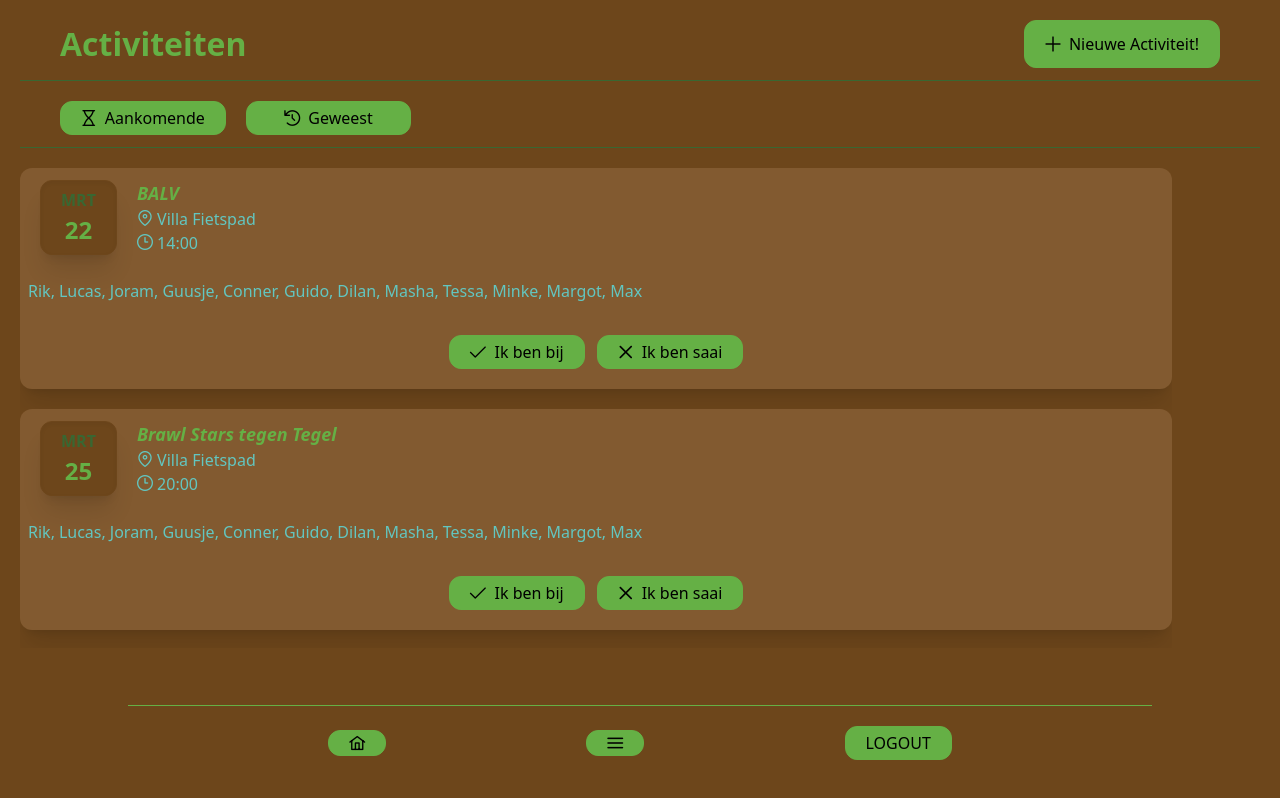
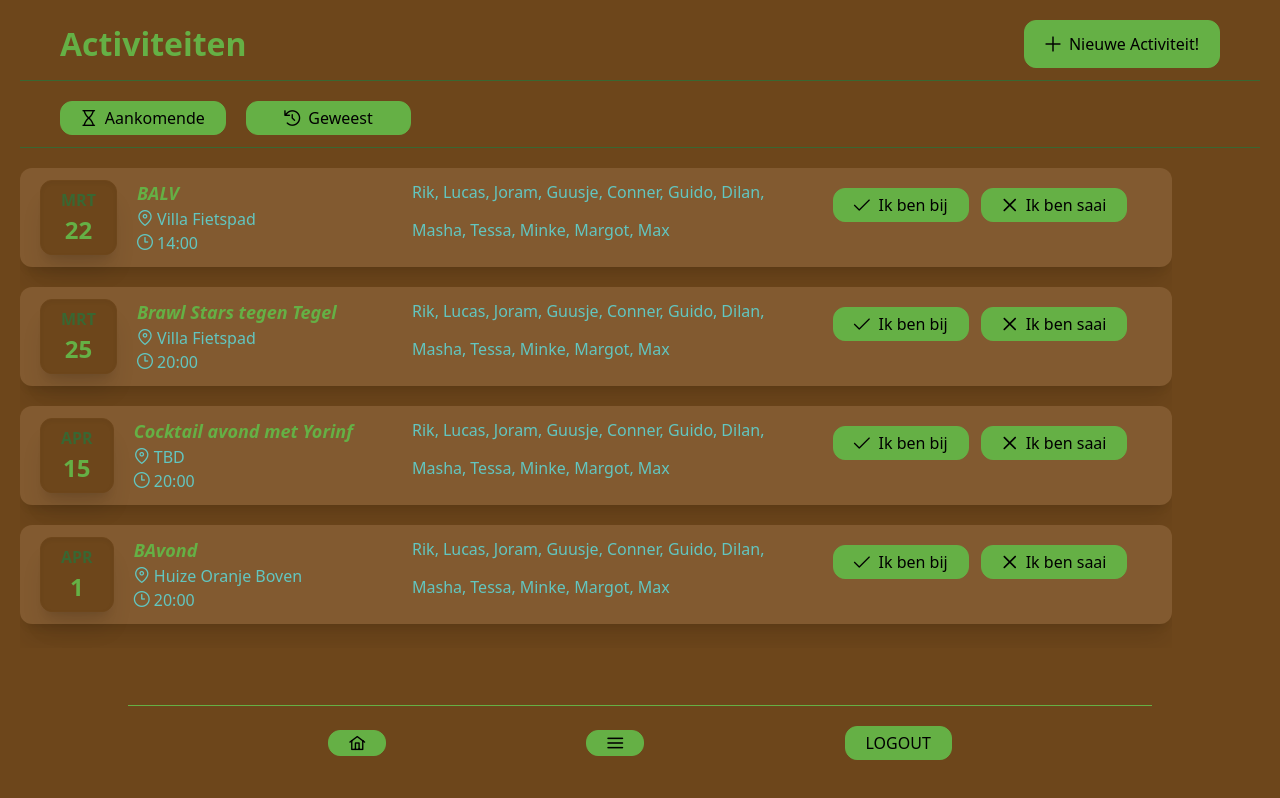
Before and after one commit to S-D-V-A-S-M-V-V-I-C-T-S-S-BAGGER/BAGGER-Vue, a Vue app: page /activiteiten in a window 1280 px wide. Built offline with nearby package versions, Linux system fonts and the light colour scheme.

Commit message:
feat(activities): #20 Made responsive to desktop

```diff
--- a/src/components/ActivityBox.vue
+++ b/src/components/ActivityBox.vue
@@ -45,9 +45,10 @@ const getDay = (dateString: string | undefined) => {
 
 <template>
   <div id="box" class="grid auto-rows-max grid-cols-1 w-full rounded-xl shadow-xl bg-brown-medium
-                      ">
+                      md:grid-cols-3 md:grid-rows-1 md:auto-cols-max">
 
-    <div id="info-items" class="rows-start-1 row-span-1 flex flex-row gap-x-5 py-3 px-5 ">
+    <div id="info-items" class="rows-start-1 row-span-1 flex flex-row gap-x-5 py-3 px-5
+                      md:col-start-1 col-span-1">
 
       <div id="date" class="flex flex-col px-5 justify-center items-center border border-brown-dark
                             rounded-xl shadow-xl/10 inset-shadow-sm bg-brown-dark">
@@ -67,14 +68,15 @@ const getDay = (dateString: string | undefined) => {
       </div>
     </div>
 
-    <div id="participants" class="rows-start-2 row-span-1 flex flex-row flex-wrap gap-x-1 py-3 max-h-fit pl-2 " >
+    <div id="participants" class="rows-start-2 row-span-1 flex flex-row flex-wrap gap-x-1 py-3 pl-2
+                      md:col-start-2 md:col-span-1">
       <p v-for="(participant, index) in participants" :key="index">
         {{ participant.name }}<span v-if="index < participants.length - 1">, </span>
       </p>
     </div>
 
     <div id="buttons" class="rows-start-3 row-span-1 flex flex-row gap-x-3 flex-wrap justify-center py-5
-                  ">
+                      md:col-start-3 md:col-span-1">
       <div v-for="(button, index) in buttons" :key="index">
         <BaggerButton :icon="button.icon">{{ button.text }}</BaggerButton>
       </div>
```
